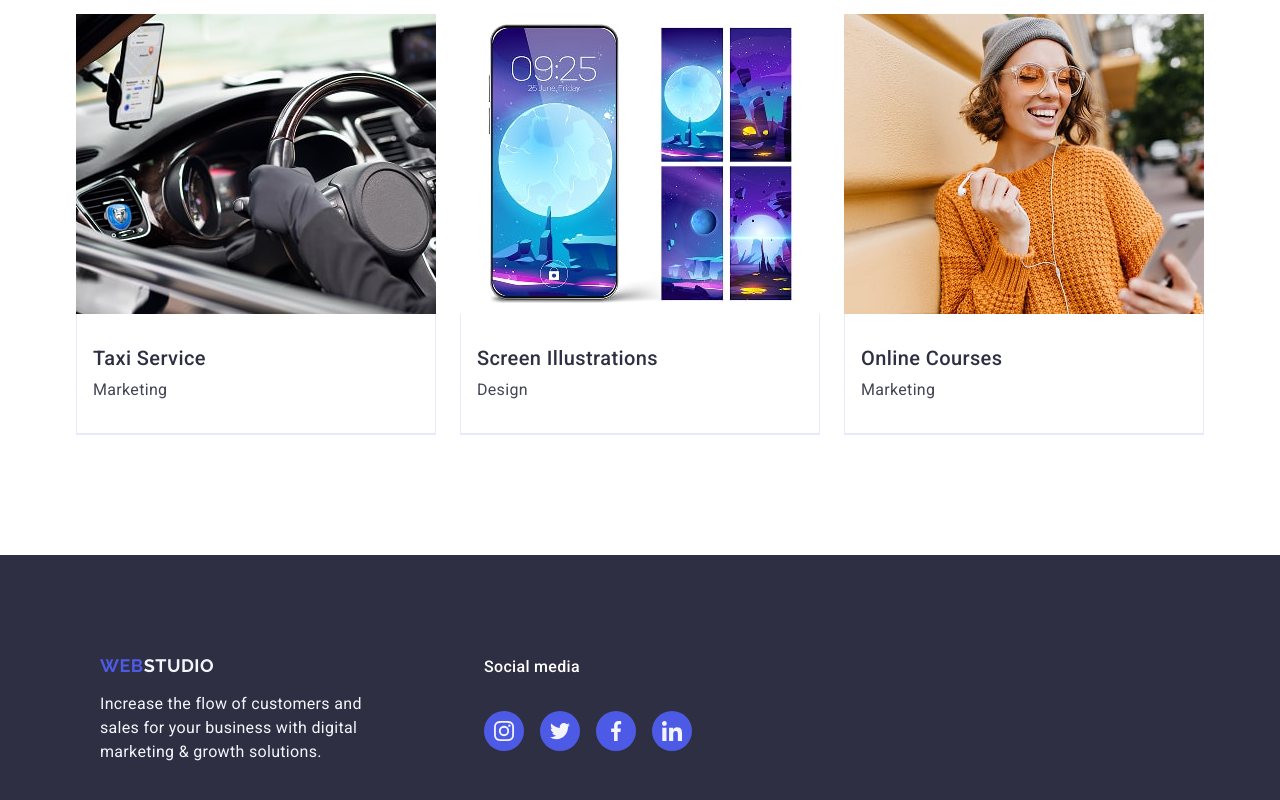
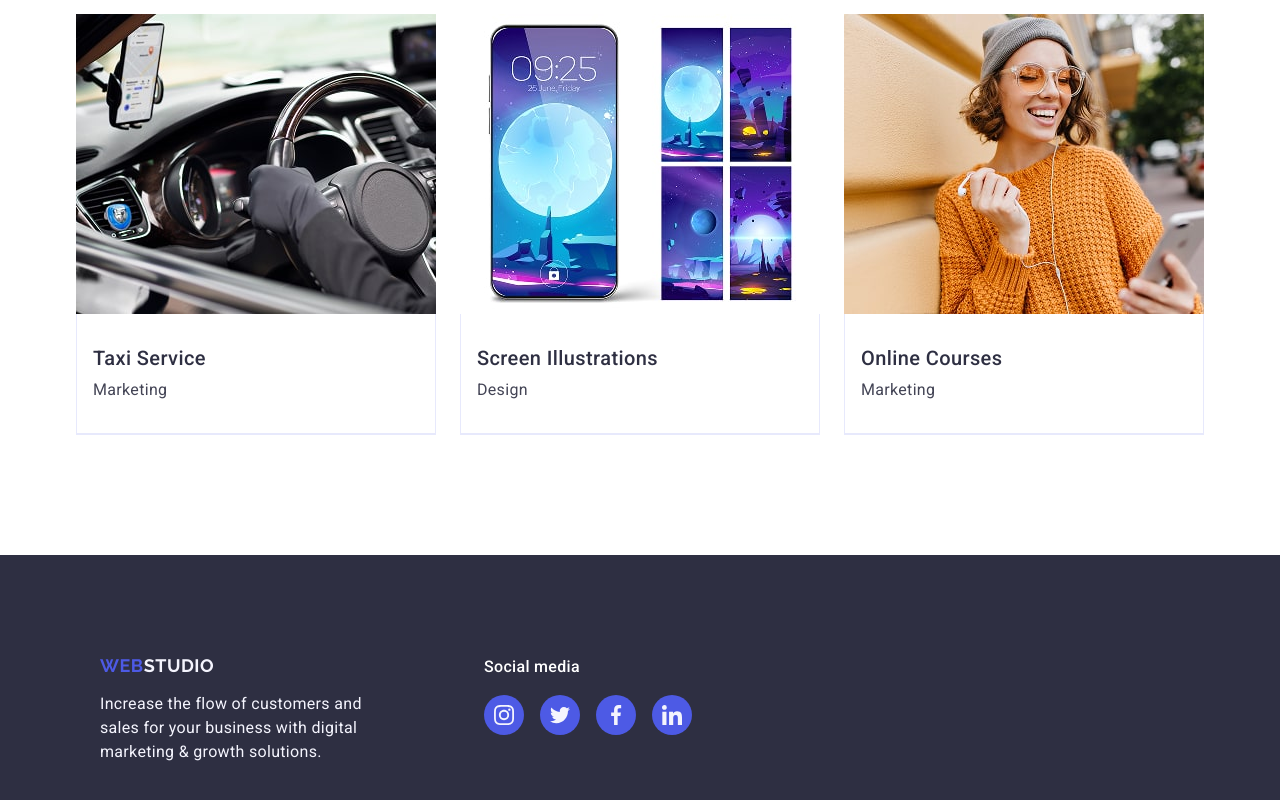
Before and after one commit to Tomkiw/goit-markup-hw-04, a plain HTML site: page index.html in a window 1280 px wide. Shown: the part 2645-3445 px from the top of the page. Drawn offline with nearby package versions, Linux system fonts and the light colour scheme.

Commit message:
update footer padding

```diff
--- a/css/styles.css
+++ b/css/styles.css
@@ -29,8 +29,14 @@ body {
 ul,
 ol {
     list-style-type: none;
-    padding-left: 0;
+    padding: 0;
     margin: 0;
+}
+
+.container {
+    max-width: 1158px;
+    padding: 0 15px;
+    margin: 0 auto;
 }
 
 .nav-link {
@@ -127,11 +133,6 @@ button:hover {
 
 
 
-.container {
-    max-width: 1158px;
-    padding: 0 15px;
-    margin: 0 auto;
-}
 
 /* ______header settings______ */
 
@@ -682,7 +683,7 @@ _______________________________________________
 
 .footer-social .social-list-link {
     gap: 16px;
-    padding: 16px 0 0 0;
+    padding: 0;
 }
 
 .footer-social .social-link {
@@ -697,6 +698,9 @@ _______________________________________________
 
 }
 
+
+
+
 /* .social-link:hover,
 .social-link:focus {
     background-color: #31D0AA;
```
